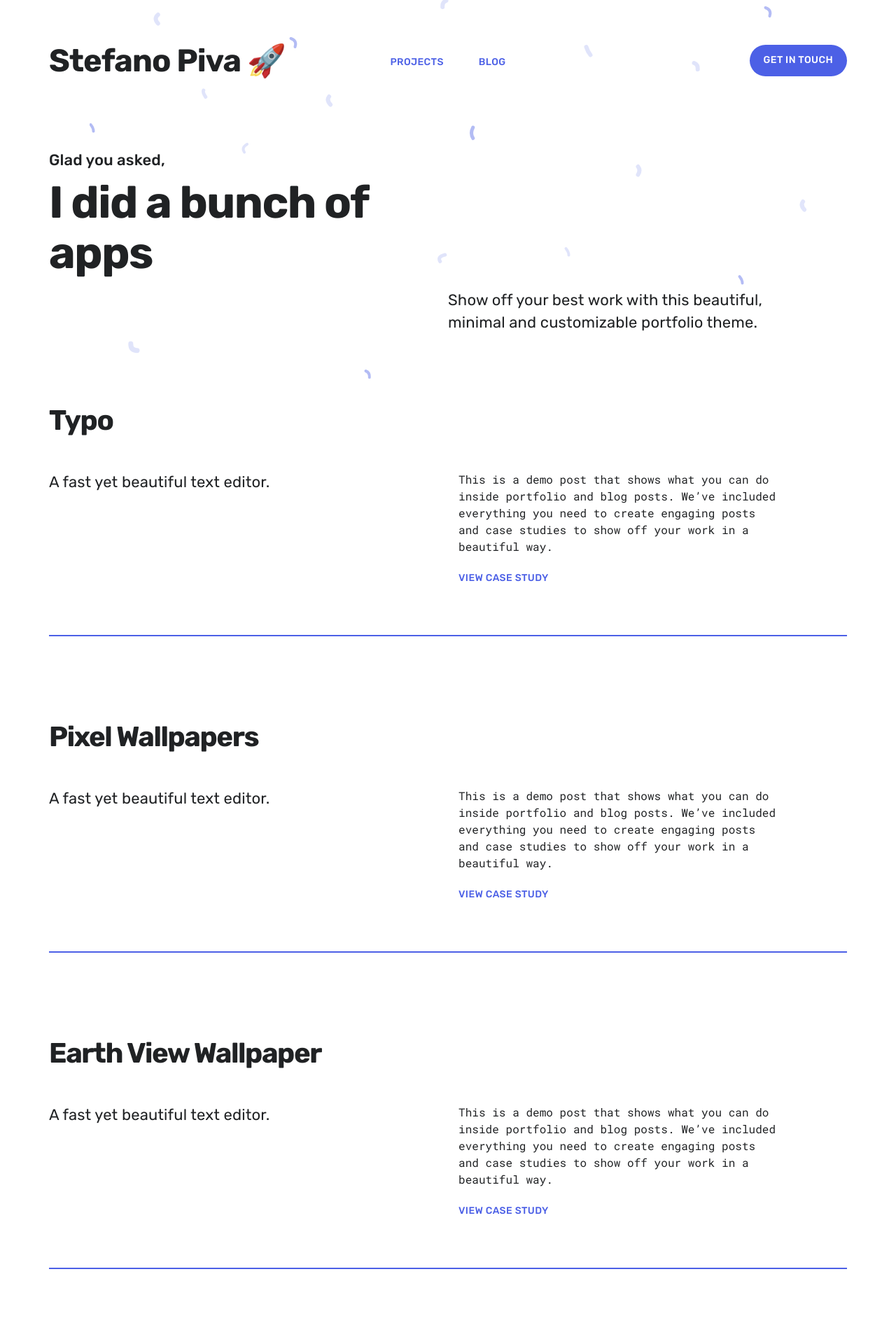
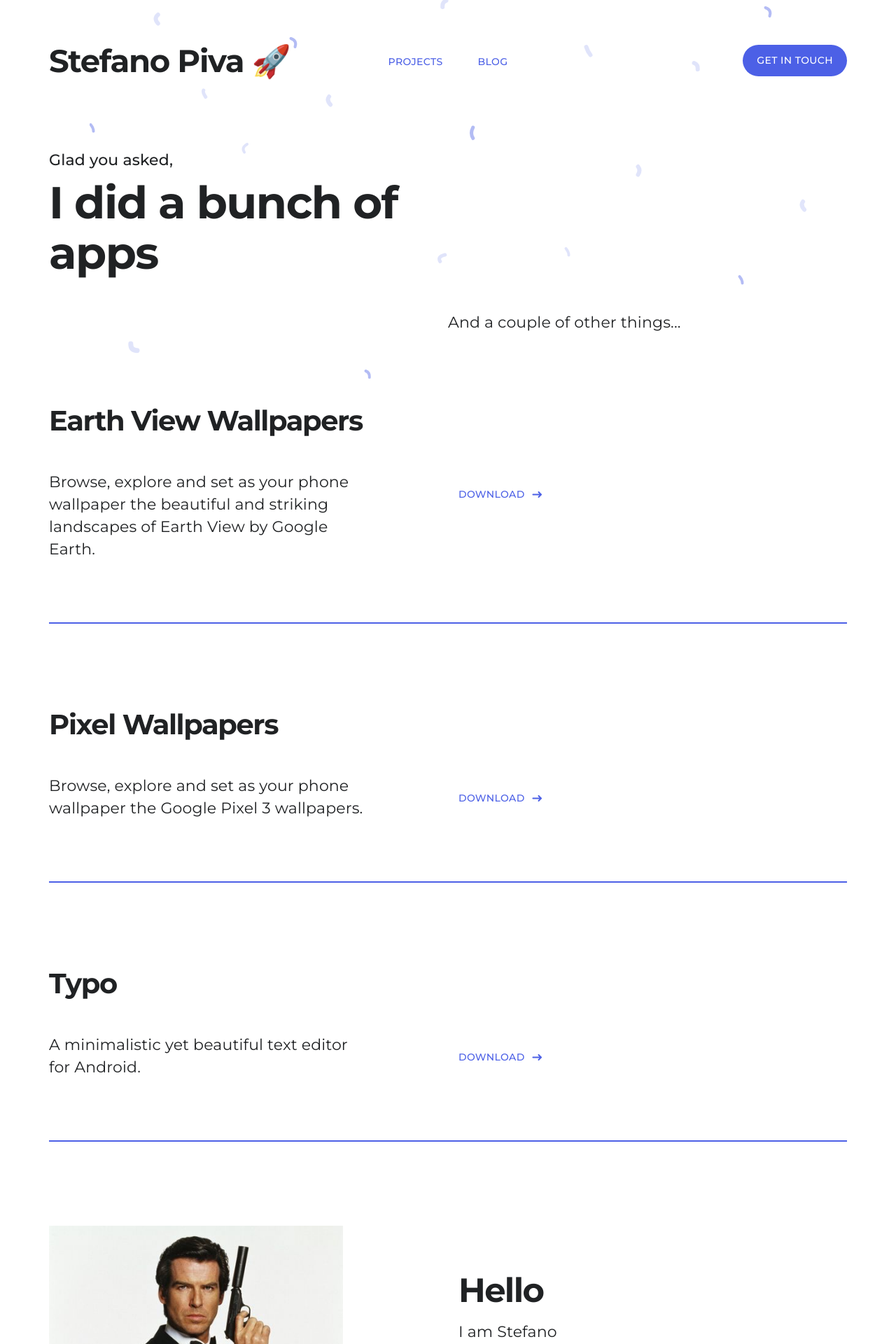
Before and after one commit to p1va/p1va.github.io, a Jekyll site: the page built from index.html, in a window 1280 px wide. Shown: the top 1920 px of the page at 70% size. Built offline with Jekyll 4.4.1, drawn with Linux system fonts in a browser that asks for light colours; nearby versions of some CDN libraries; some of the changed text lies outside the part shown.

Commit message:
Added play store links

````diff
--- a/_includes/footer.html
+++ b/_includes/footer.html
@@ -16,7 +16,6 @@
 			<p>{{ site.data.settings.footer_settings.tagline }}</p>
 			{% endif %}
 			<span class="footnote">© {{ 'now' | date: "%Y" }} {{ site.data.settings.basic_settings.site_title }}</span>
-			<a href="https://jekyllthemes.io" class="footnote" target="_blank">Jekyll Themes</a>
 		</div>
 
 	</div>
--- a/_layouts/default.html
+++ b/_layouts/default.html
@@ -4,25 +4,26 @@
 
 <head>
 
+	<!-- Global site tag (gtag.js) - Google Analytics -->
+	<script async src="https://www.googletagmanager.com/gtag/js?id=UA-124102945-2"></script>
+	<script>
+  		window.dataLayer = window.dataLayer || [];
+  		function gtag(){dataLayer.push(arguments);}
+  		gtag('js', new Date());
 
-	<!-- - - - - - - - - - - - - - - - - - - - - - - - - - - - - - - -
-
-	{{ site.data.settings.basic_settings.site_title }}
-
-	Made Theme by https://jekyllthemes.io
-	Premium + free Jekyll themes for your blog or website.
-
-	- - - - - - - - - - - - - - - - - - - - - - - - - - - - - - - - -->
+  		gtag('config', 'UA-124102945-2');
+	</script>
 
 	<meta name="theme-color" content="#4C60E6" />
 
 	<meta charset="utf-8">
 	<meta http-equiv="X-UA-Compatible" content="IE=edge,chrome=1">
 
+
 	<!-- Page Info -->
-	<link rel="shortcut icon" href="{{ site.data.settings.basic_settings.favicon_image }}">
-	<title>{% if page.url == "/" %}{{ site.data.settings.basic_settings.site_title }} –
-		{{ page.title }}{% else %}{{ page.title }} – {{ site.data.settings.basic_settings.site_title }}{% endif %}</title>
+	<link rel="shortcut icon" type='image/x-icon' href="{{ site.data.settings.basic_settings.favicon_image }}">
+
+	<title>{{ site.data.settings.basic_settings.window_title }}</title>
 	<meta name="description" content="{{ page.description }}">
 
 	<!-- Twitter Card -->
--- a/_layouts/project.html
+++ b/_layouts/project.html
@@ -13,7 +13,9 @@
 			<h2 class="post__subtitle subtitle--light">{{ page.subtitle }}</h2>
 		</div>
 
+		<!--
 		<img src="/images/projects/{{ page.featured_image }}" class="post__featured-image">
+		-->
 
 	</header>
 
--- a/_posts/2019-06-30-demo-post.md
+++ /dev/null
@@ -1,100 +0,0 @@
----
-title: Demo post
-date: 2019-06-30 00:00:00
-description: This is a demo post that shows what you can do inside portfolio and blog posts. We’ve included everything you need to create engaging posts and case studies to show off your work in a beautiful way.
-featured_image: '/images/demo.jpg'
----
-
-This page is a demo that shows everything you can do inside portfolio and blog posts.
-
-We've included everything you need to create engaging posts about your work, and show off your case studies in a beautiful way.
-
-![](/images/demo.jpg)
-
-**Obviously,** we’ve styled up *all the basic* text formatting options [available in markdown](https://github.com/adam-p/markdown-here/wiki/Markdown-Cheatsheet).
-
-You can create lists:
-
-* Simple bulleted lists
-* Like this one
-* Are cool
-
-And:
-
-1. Numbered lists
-2. Like this other one
-3. Are great too
-
-You can also add blockquotes, which are shown at a larger width to help break up the layout and draw attention to key parts of your content:
-
-> “Simple can be harder than complex: You have to work hard to get your thinking clean to make it simple. But it’s worth it in the end because once you get there, you can move mountains.”
-
-The theme also supports markdown tables:
-
-| Item                 | Author        | Supports tables? | Price |
-|----------------------|---------------|------------------|-------|
-| Duet Jekyll Theme    | Jekyll Themes | Yes              | $49   |
-| Index Jekyll Theme   | Jekyll Themes | Yes              | $49   |
-| Journal Jekyll Theme | Jekyll Themes | Yes              | $49   |
-
-You can throw in some horizontal rules too:
-
----
-
-#### Image galleries
-
-Here's a really neat custom feature we added – galleries:
-
-{% include post-components/gallery.html
-	columns = 2
-	full_width = true
-	images = "/images/demo.jpg,/images/demo.jpg,/images/demo.jpg,/images/demo.jpg,
-	"
-%}
-
-Inspired by the Galleries feature from WordPress, we've made it easy to create grid layouts for your images. Just use a simple Liquid snippet in your post to create a masonry grid image layout:
-
-{% raw %}
-```liquid
-{% include post-components/gallery.html
-	columns = 2
-	full_width = true
-	images = "/images/demo.jpg,/images/demo.jpg,/images/demo.jpg,/images/demo.jpg,
-	"
-%}
-```
-{% endraw %}
-
-*See what we did there? Code and syntax highlighting is built-in too!*
-
-Change the number inside the 'columns' setting to create different types of gallery for all kinds of purposes. You can even click on each image to seamlessly enlarge it on the page.
-
-
-#### Image carousels
-
-Here's another gallery with only one column, which creates a carousel slide-show instead.
-
-A nice little feature: the carousel only advances when it is in view, so your visitors won't scroll down to find it half way through your images.
-
-{% include post-components/gallery.html
-	columns = 1
-	full_width = true
-	images = "/images/demo.jpg,/images/demo.jpg,/images/demo.jpg
-	"
-%}
-
-#### What about videos?
-
-Videos are an awesome way to show off your work in a more engaging and personal way, and we’ve made sure they work great on our themes. Just paste an embed code from YouTube or Vimeo, and the theme makes sure it displays perfectly:
-
-{% include post-components/video.html
-	url = "https://player.vimeo.com/video/270725085?color=6c6e95&title=0&byline=0"
-	full_width = true
-%}
-
-### Pretty cool, huh?
-
-We've packed this theme with powerful features to show off your work.
-Why not put them to use on your new website?
-
-<a href="https://jekyllthemes.io/theme/made-portfolio-jekyll-theme" class="button--fill">Get This Theme</a>
--- a/_projects/2017-09-30-earth-wallpaper-project.md
+++ /dev/null
@@ -1,104 +0,0 @@
----
-title: Earth View Wallpaper
-subtitle: A fast yet beautiful text editor.
-date: 2019-09-30 00:00:00
-description: This is a demo post that shows what you can do inside portfolio and blog posts. We’ve included everything you need to create engaging posts and case studies to show off your work in a beautiful way.
-featured_image: demo.jpg
-accent_color: '#4C60E6'
-gallery_images:
-
----
-
-This page is a demo that shows everything you can do inside portfolio and blog posts.
-
-We've included everything you need to create engaging posts about your work, and show off your case studies in a beautiful way.
-
-![](/images/demo.jpg)
-
-**Obviously,** we’ve styled up *all the basic* text formatting options [available in markdown](https://github.com/adam-p/markdown-here/wiki/Markdown-Cheatsheet).
-
-You can create lists:
-
-* Simple bulleted lists
-* Like this one
-* Are cool
-
-And:
-
-1. Numbered lists
-2. Like this other one
-3. Are great too
-
-You can also add blockquotes, which are shown at a larger width to help break up the layout and draw attention to key parts of your content:
-
-> “Simple can be harder than complex: You have to work hard to get your thinking clean to make it simple. But it’s worth it in the end because once you get there, you can move mountains.”
-
-The theme also supports markdown tables:
-
-| Item                 | Author        | Supports tables? | Price |
-|----------------------|---------------|------------------|-------|
-| Duet Jekyll Theme    | Jekyll Themes | Yes              | $49   |
-| Index Jekyll Theme   | Jekyll Themes | Yes              | $49   |
-| Journal Jekyll Theme | Jekyll Themes | Yes              | $49   |
-
-You can throw in some horizontal rules too:
-
----
-
-#### Image galleries
-
-Here's a really neat custom feature we added – galleries:
-
-{% include post-components/gallery.html
-	columns = 2
-	full_width = true
-	images = "/images/demo.jpg,/images/demo.jpg,/images/demo.jpg,/images/demo.jpg,
-	"
-%}
-
-Inspired by the Galleries feature from WordPress, we've made it easy to create grid layouts for your images. Just use a simple Liquid snippet in your post to create a masonry grid image layout:
-
-{% raw %}
-```liquid
-{% include post-components/gallery.html
-	columns = 2
-	full_width = true
-	images = "/images/demo.jpg,/images/demo.jpg,/images/demo.jpg,/images/demo.jpg,
-	"
-%}
-```
-{% endraw %}
-
-*See what we did there? Code and syntax highlighting is built-in too!*
-
-Change the number inside the 'columns' setting to create different types of gallery for all kinds of purposes. You can even click on each image to seamlessly enlarge it on the page.
-
-
-#### Image carousels
-
-Here's another gallery with only one column, which creates a carousel slide-show instead.
-
-A nice little feature: the carousel only advances when it is in view, so your visitors won't scroll down to find it half way through your images.
-
-{% include post-components/gallery.html
-	columns = 1
-	full_width = true
-	images = "/images/demo.jpg,/images/demo.jpg,/images/demo.jpg
-	"
-%}
-
-#### What about videos?
-
-Videos are an awesome way to show off your work in a more engaging and personal way, and we’ve made sure they work great on our themes. Just paste an embed code from YouTube or Vimeo, and the theme makes sure it displays perfectly:
-
-{% include post-components/video.html
-	url = "https://player.vimeo.com/video/270725085?color=6c6e95&title=0&byline=0"
-	full_width = true
-%}
-
-### Pretty cool, huh?
-
-We've packed this theme with powerful features to show off your work.
-Why not put them to use on your new website?
-
-<a href="https://jekyllthemes.io/theme/made-portfolio-jekyll-theme" class="button--fill">Get This Theme</a>
--- a/_projects/2018-09-30-pixel-wallpaper-project.md
+++ /dev/null
@@ -1,104 +0,0 @@
----
-title: Pixel Wallpapers
-subtitle: A fast yet beautiful text editor.
-date: 2019-09-30 00:00:00
-description: This is a demo post that shows what you can do inside portfolio and blog posts. We’ve included everything you need to create engaging posts and case studies to show off your work in a beautiful way.
-featured_image: demo.jpg
-accent_color: '#4C60E6'
-gallery_images:
-
----
-
-This page is a demo that shows everything you can do inside portfolio and blog posts.
-
-We've included everything you need to create engaging posts about your work, and show off your case studies in a beautiful way.
-
-![](/images/demo.jpg)
-
-**Obviously,** we’ve styled up *all the basic* text formatting options [available in markdown](https://github.com/adam-p/markdown-here/wiki/Markdown-Cheatsheet).
-
-You can create lists:
-
-* Simple bulleted lists
-* Like this one
-* Are cool
-
-And:
-
-1. Numbered lists
-2. Like this other one
-3. Are great too
-
-You can also add blockquotes, which are shown at a larger width to help break up the layout and draw attention to key parts of your content:
-
-> “Simple can be harder than complex: You have to work hard to get your thinking clean to make it simple. But it’s worth it in the end because once you get there, you can move mountains.”
-
-The theme also supports markdown tables:
-
-| Item                 | Author        | Supports tables? | Price |
-|----------------------|---------------|------------------|-------|
-| Duet Jekyll Theme    | Jekyll Themes | Yes              | $49   |
-| Index Jekyll Theme   | Jekyll Themes | Yes              | $49   |
-| Journal Jekyll Theme | Jekyll Themes | Yes              | $49   |
-
-You can throw in some horizontal rules too:
-
----
-
-#### Image galleries
-
-Here's a really neat custom feature we added – galleries:
-
-{% include post-components/gallery.html
-	columns = 2
-	full_width = true
-	images = "/images/demo.jpg,/images/demo.jpg,/images/demo.jpg,/images/demo.jpg,
-	"
-%}
-
-Inspired by the Galleries feature from WordPress, we've made it easy to create grid layouts for your images. Just use a simple Liquid snippet in your post to create a masonry grid image layout:
-
-{% raw %}
-```liquid
-{% include post-components/gallery.html
-	columns = 2
-	full_width = true
-	images = "/images/demo.jpg,/images/demo.jpg,/images/demo.jpg,/images/demo.jpg,
-	"
-%}
-```
-{% endraw %}
-
-*See what we did there? Code and syntax highlighting is built-in too!*
-
-Change the number inside the 'columns' setting to create different types of gallery for all kinds of purposes. You can even click on each image to seamlessly enlarge it on the page.
-
-
-#### Image carousels
-
-Here's another gallery with only one column, which creates a carousel slide-show instead.
-
-A nice little feature: the carousel only advances when it is in view, so your visitors won't scroll down to find it half way through your images.
-
-{% include post-components/gallery.html
-	columns = 1
-	full_width = true
-	images = "/images/demo.jpg,/images/demo.jpg,/images/demo.jpg
-	"
-%}
-
-#### What about videos?
-
-Videos are an awesome way to show off your work in a more engaging and personal way, and we’ve made sure they work great on our themes. Just paste an embed code from YouTube or Vimeo, and the theme makes sure it displays perfectly:
-
-{% include post-components/video.html
-	url = "https://player.vimeo.com/video/270725085?color=6c6e95&title=0&byline=0"
-	full_width = true
-%}
-
-### Pretty cool, huh?
-
-We've packed this theme with powerful features to show off your work.
-Why not put them to use on your new website?
-
-<a href="https://jekyllthemes.io/theme/made-portfolio-jekyll-theme" class="button--fill">Get This Theme</a>
--- a/_projects/2019-09-30-typo-app-project.md
+++ /dev/null
@@ -1,104 +0,0 @@
----
-title: Typo
-subtitle: A fast yet beautiful text editor.
-date: 2019-09-30 00:00:00
-description: This is a demo post that shows what you can do inside portfolio and blog posts. We’ve included everything you need to create engaging posts and case studies to show off your work in a beautiful way.
-featured_image: demo.jpg
-accent_color: '#4C60E6'
-gallery_images:
-
----
-
-This page is a demo that shows everything you can do inside portfolio and blog posts.
-
-We've included everything you need to create engaging posts about your work, and show off your case studies in a beautiful way.
-
-![](/images/demo.jpg)
-
-**Obviously,** we’ve styled up *all the basic* text formatting options [available in markdown](https://github.com/adam-p/markdown-here/wiki/Markdown-Cheatsheet).
-
-You can create lists:
-
-* Simple bulleted lists
-* Like this one
-* Are cool
-
-And:
-
-1. Numbered lists
-2. Like this other one
-3. Are great too
-
-You can also add blockquotes, which are shown at a larger width to help break up the layout and draw attention to key parts of your content:
-
-> “Simple can be harder than complex: You have to work hard to get your thinking clean to make it simple. But it’s worth it in the end because once you get there, you can move mountains.”
-
-The theme also supports markdown tables:
-
-| Item                 | Author        | Supports tables? | Price |
-|----------------------|---------------|------------------|-------|
-| Duet Jekyll Theme    | Jekyll Themes | Yes              | $49   |
-| Index Jekyll Theme   | Jekyll Themes | Yes              | $49   |
-| Journal Jekyll Theme | Jekyll Themes | Yes              | $49   |
-
-You can throw in some horizontal rules too:
-
----
-
-#### Image galleries
-
-Here's a really neat custom feature we added – galleries:
-
-{% include post-components/gallery.html
-	columns = 2
-	full_width = true
-	images = "/images/demo.jpg,/images/demo.jpg,/images/demo.jpg,/images/demo.jpg,
-	"
-%}
-
-Inspired by the Galleries feature from WordPress, we've made it easy to create grid layouts for your images. Just use a simple Liquid snippet in your post to create a masonry grid image layout:
-
-{% raw %}
-```liquid
-{% include post-components/gallery.html
-	columns = 2
-	full_width = true
-	images = "/images/demo.jpg,/images/demo.jpg,/images/demo.jpg,/images/demo.jpg,
-	"
-%}
-```
-{% endraw %}
-
-*See what we did there? Code and syntax highlighting is built-in too!*
-
-Change the number inside the 'columns' setting to create different types of gallery for all kinds of purposes. You can even click on each image to seamlessly enlarge it on the page.
-
-
-#### Image carousels
-
-Here's another gallery with only one column, which creates a carousel slide-show instead.
-
-A nice little feature: the carousel only advances when it is in view, so your visitors won't scroll down to find it half way through your images.
-
-{% include post-components/gallery.html
-	columns = 1
-	full_width = true
-	images = "/images/demo.jpg,/images/demo.jpg,/images/demo.jpg
-	"
-%}
-
-#### What about videos?
-
-Videos are an awesome way to show off your work in a more engaging and personal way, and we’ve made sure they work great on our themes. Just paste an embed code from YouTube or Vimeo, and the theme makes sure it displays perfectly:
-
-{% include post-components/video.html
-	url = "https://player.vimeo.com/video/270725085?color=6c6e95&title=0&byline=0"
-	full_width = true
-%}
-
-### Pretty cool, huh?
-
-We've packed this theme with powerful features to show off your work.
-Why not put them to use on your new website?
-
-<a href="https://jekyllthemes.io/theme/made-portfolio-jekyll-theme" class="button--fill">Get This Theme</a>
--- a/index.html
+++ b/index.html
@@ -2,7 +2,7 @@
 layout: default
 overtitle: Glad you asked,
 title: I did a bunch of apps
-description: Show off your best work with this beautiful, minimal and customizable portfolio theme.
+description: And a couple of other things...
 featured_image: /images/social.jpg
 ---
 
@@ -34,20 +34,22 @@
 			{% if project.accent_color %}{% capture accent_color %}{{ project.accent_color }}{% endcapture %}{% endif %}
 
 			<article class="project__preview">
-				<h3 class="project__title"><a href="{{ project.url }}" style="--accent: {{ accent_color }}">{{ project.title }}</a></h3>
+				<h3 class="project__title"><a href="{{ project.link }}" style="--accent: {{ accent_color }}">{{ project.title }}</a></h3>
 
 				<div class="project__images owl-carousel" style="--accent: {{ accent_color }}">
 					{% for image in project.gallery_images %}
-					<a href="{{ project.url }}"><img src="/images/projects/{{ image }}" alt="" class="project__image"></a>
+					<a href="{{ project.link }}"><img src="/images/projects/{{ image }}" alt="" class="project__image"></a>
 					{% endfor %}
 				</div>
 
 				<div class="project__content grid" style="border-color: {{ accent_color }}">
 					<p class="project__subtitle subtitle--light">{{ project.subtitle }}</p>
 					<p class="project__description --small">
-						{{ project.description }}
-						<a href="{{ project.url }}" class="project__link button--text --right"
-							style="color: {{ accent_color }}; --color-var: {{ accent_color }}">View Case Study</a>
+						<!--
+							{{ project.description }}
+						-->
+						<a href="{{ project.link }}" class="project__link button--text --right"
+							style="color: {{ accent_color }}; --color-var: {{ accent_color }}">Download</a>
 					</p>
 				</div>
 			</article>
````
Also changed, not shown: other parts of _layouts/default.html (+3 -1 lines), _data/settings.yml (+11 -10 lines), _posts/2019-10-18-my-first-post.md (added, +8 -0 lines), _projects/A-typo-app-project.md (added, +10 -0 lines), _projects/B-pixel-wallpaper-project.md (added, +11 -0 lines), _projects/C-earth-wallpaper-project.md (added, +11 -0 lines), images/demo.jpg (added), images/favicon.ico (added), images/favicon.png (added), images/icons/arrow-cross-accent.svg (added), images/icons/arrow-right-accent.svg (added), images/profile.jpg (added), images/projects/demo.webp (deleted).
